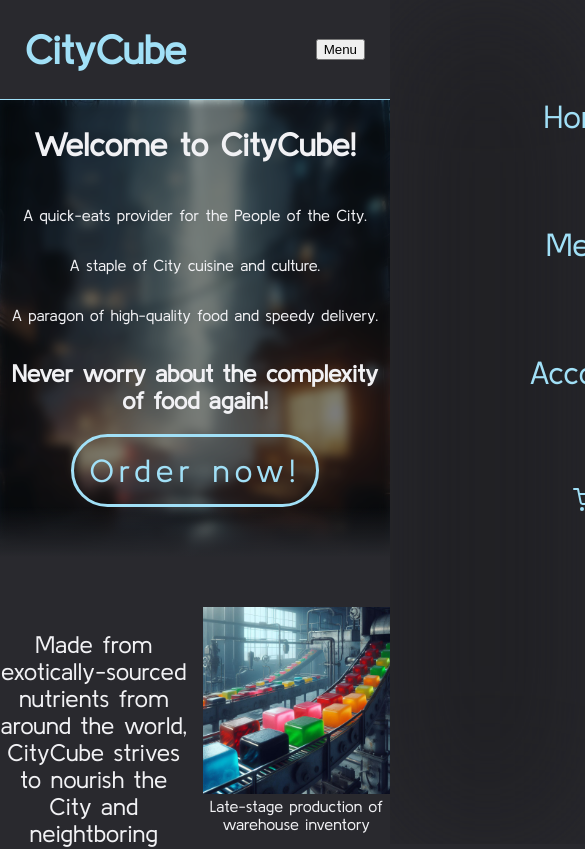
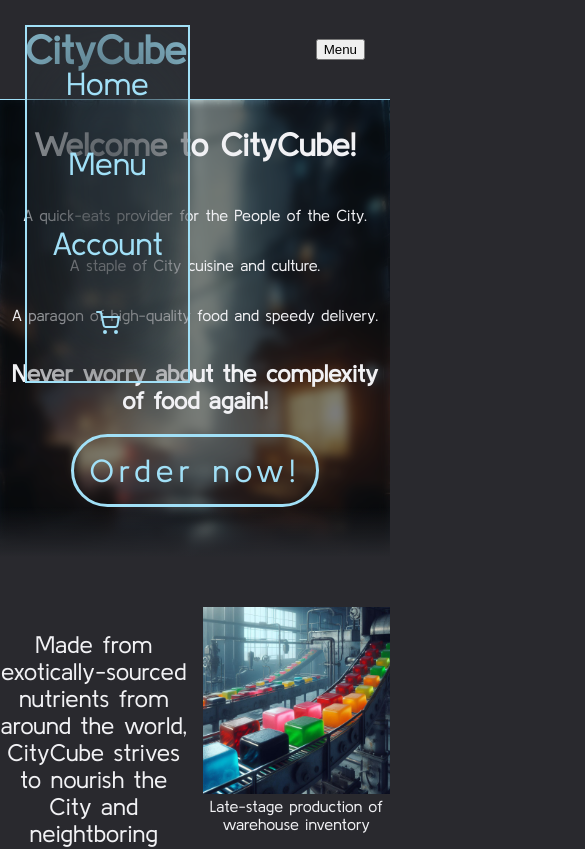
Before and after one commit to cs-cmd/city-cube-frontend, a React (Vite) app: page / in a window 390 px wide. Shown: the top 849 px of the page, 585 px wide, since content can reach past the window. Built offline with nearby package versions, Linux system fonts and the light colour scheme.

Commit message:
Added alias to 'src', 'components', and 'pages' folders to cut down on relative path length

```diff
--- a/src/components/Header/Header.css
+++ b/src/components/Header/Header.css
@@ -56,18 +56,21 @@
   .mobile-menu {
     position: absolute;
     z-index: 1;
-    width: 100%;
-    height: 100dvh;
+    width: auto;
     backdrop-filter: blur(75px) brightness(75%);
     top: 0;
-    left: 100%;
-    transition: left var(--quick-time);
-    &.hidden {
-      left: 0;
+    left: 0;
+    border: 2px solid var(--header-font-color);
+    box-sizing: border-box;
+    padding: 25px;
+    line-height: 2;
+    margin: 25px;
+
+    .hidden {
+      display: none;
     }
 
     .links {
-      margin-top: 25%;
       display: flex;
       height: 50%;
       flex-direction: column;
@@ -78,10 +81,6 @@
         text-align: center;
         font-size: 2rem;
       }
-
-      .item-counter {
-
-      }
     }
   }
 }
--- a/src/components/pages/HomePage/HomePage.jsx
+++ b/src/pages/HomePage/HomePage.jsx
@@ -1,4 +1,4 @@
-import ImageAndDesc from "../../ImageAndDesc/ImageAndDesc";
+import ImageAndDesc from "@components/ImageAndDesc/ImageAndDesc";
 import "./HomePage.css";
 
 const homePageImageContent = [
--- a/vite.config.js
+++ b/vite.config.js
@@ -1,10 +1,30 @@
 import { defineConfig } from "vite";
 import react from "@vitejs/plugin-react";
 import postcssNesting from "postcss-nesting";
+import { fileURLToPath } from "url";
 
 // https://vitejs.dev/config/
 export default defineConfig({
   plugins: [react()],
+  resolve: {
+    alias: [
+      {
+        find: "@",
+        replacement: fileURLToPath(new URL("./src", import.meta.url)),
+      },
+      {
+        find: "@components",
+        replacement: fileURLToPath(
+          new URL("./src/components", import.meta.url),
+        ),
+      },
+      {
+        find: "@pages",
+        replacement: fileURLToPath(new URL("./src/pages", import.meta.url)),
+      },
+    ],
+  },
+
   css: {
     postcss: {
       plugins: [postcssNesting],
```
Also changed, not shown: src/components/Header/Header.jsx (+19 -12 lines), src/components/Router/MainRouter.jsx (+9 -9 lines), src/pages/ErrorPage/ErrorPage.jsx (renamed from src/components/pages/ErrorPage/ErrorPage.jsx), src/pages/HomePage/HomePage.css (renamed from src/components/pages/HomePage/HomePage.css).
